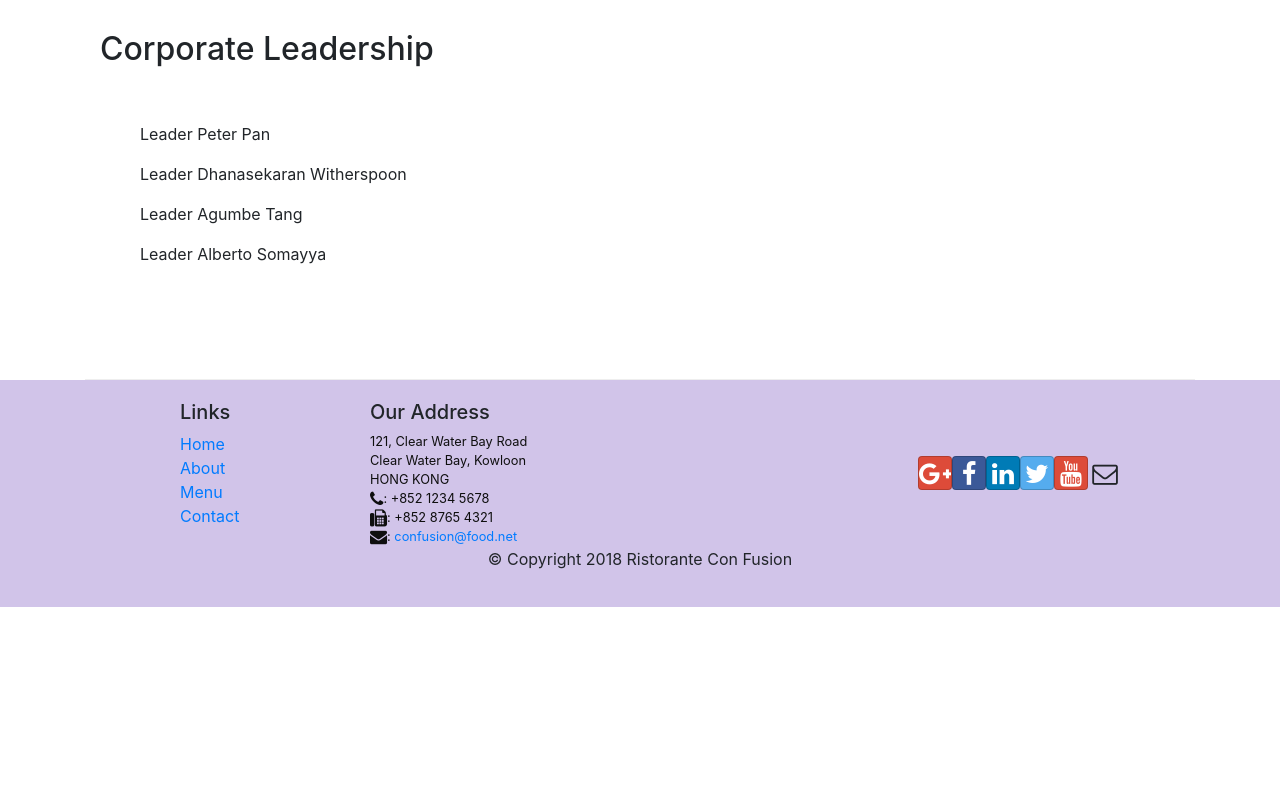
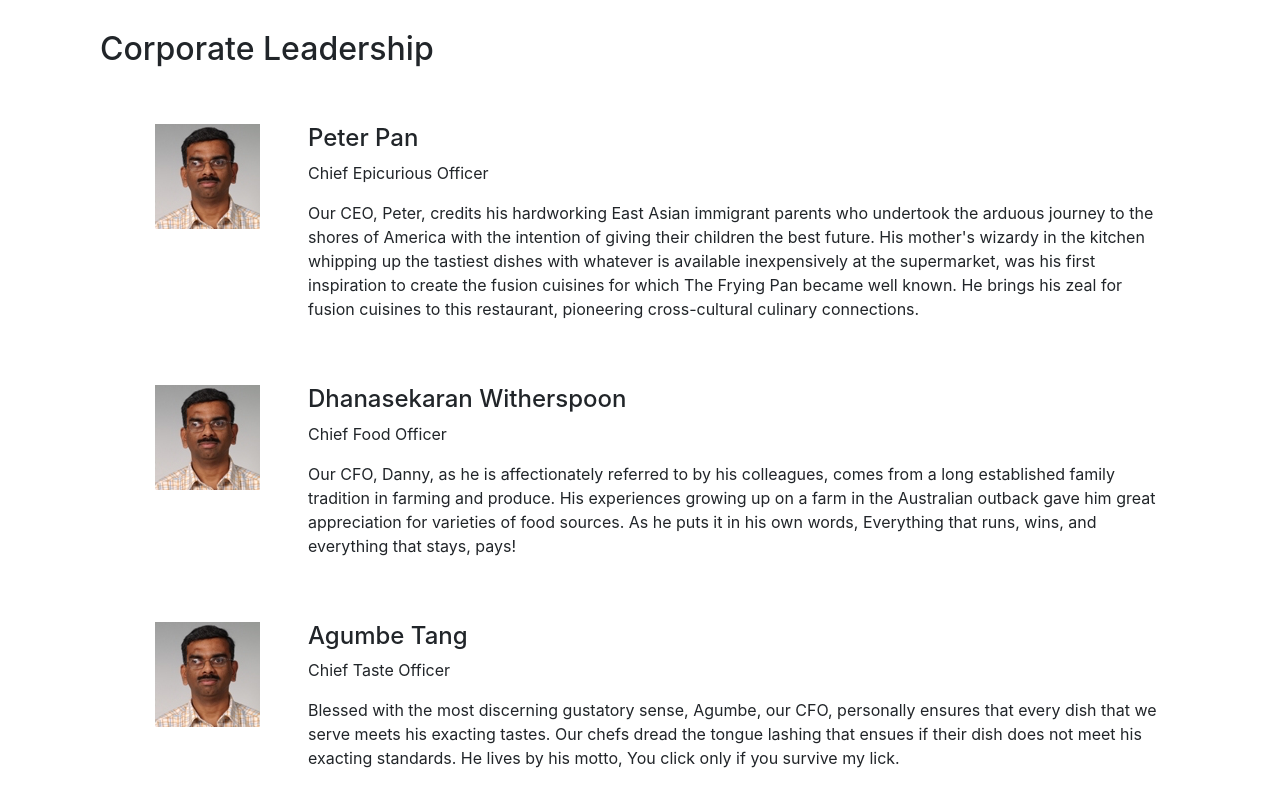
Before and after one commit to AhmedElsayed101/Restaurant-demo, a React (Create React App) app: page /aboutus in a window 1280 px wide. Shown: the part 1000-1800 px from the top of the page. Before the commit the page ends 1607 px from the top, so only its background shows below. Built offline with nearby package versions, Linux system fonts and the light colour scheme.

Commit message:
created leaders list in about us page

```diff
--- a/src/components/AboutUsComponent.js
+++ b/src/components/AboutUsComponent.js
@@ -6,7 +6,18 @@ function About(props) {
 
     const leaders = props.leaders.map((leader) => {
         return (
-            <p>Leader {leader.name}</p>
+            <div key= {leader.id} className="col-12 mt-5">
+                <Media tag="li">
+                    <Media left middle>
+                        <Media object src={leader.image} alt= {leader.name}></Media>
+                    </Media>
+                    <Media body className="ml-5">
+                        <Media heading>{leader.name}</Media>
+                        {leader.designation ? <p>{leader.designation}</p> : null}
+                        <p>{leader.description}</p>
+                    </Media>
+                </Media>
+            </div>
         );
     });
 
```
